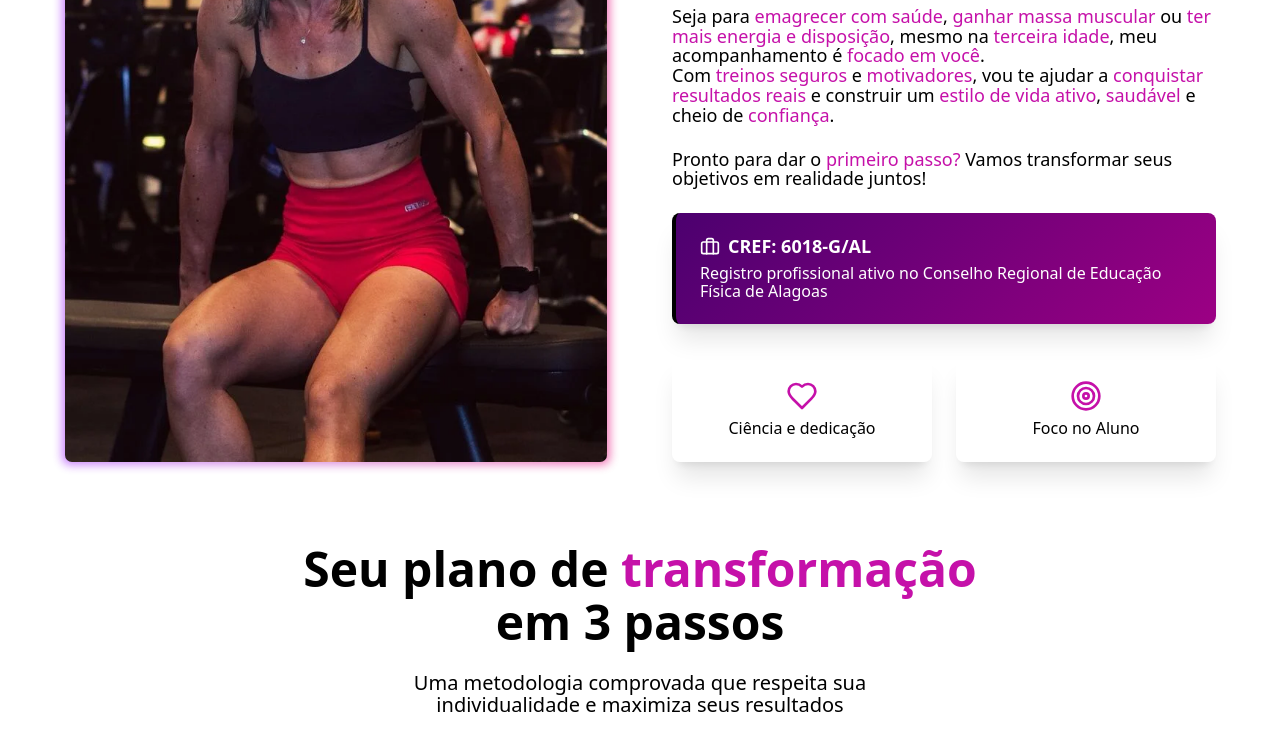
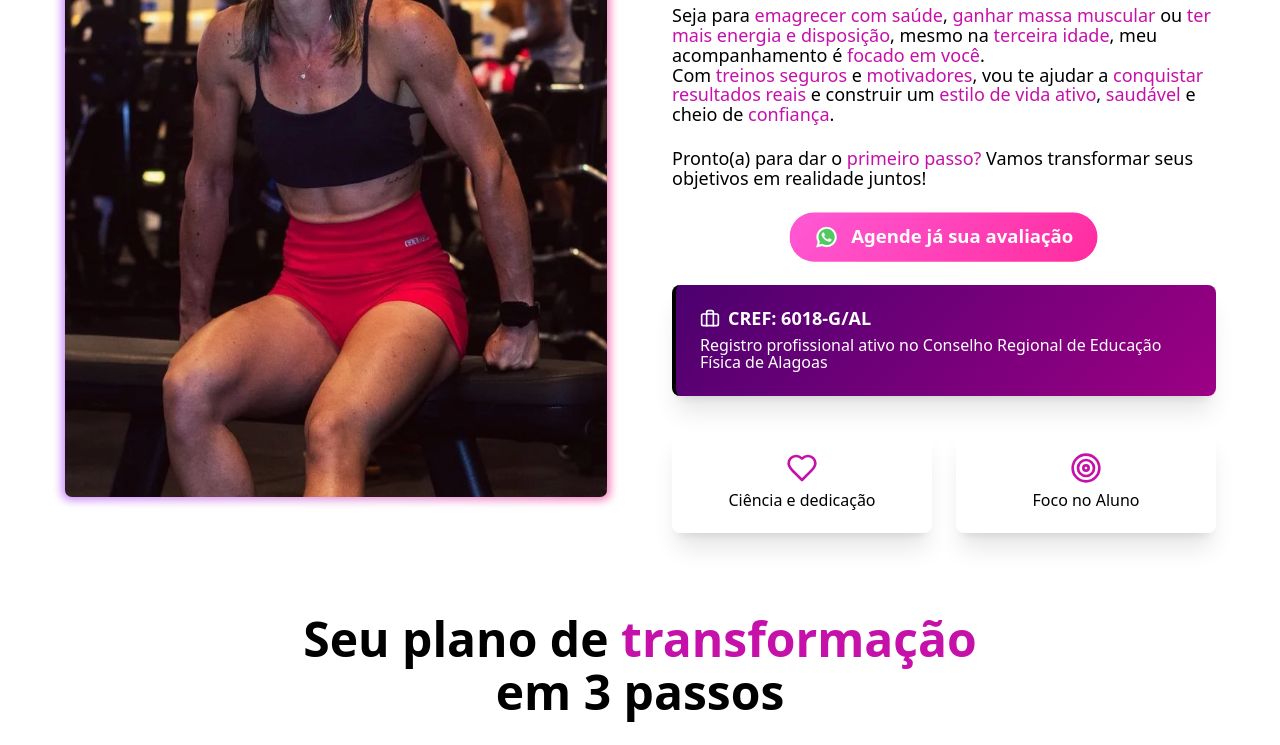
Before and after one commit to henr1queal/landing-page-edf, a website: page index.html in a window 1280 px wide. Shown: the part 1637-2382 px from the top of the page. Drawn offline with Linux system fonts and the light colour scheme.

Commit message:
fix: correção na duplicata de frases no header, último cta com texto menor

```diff
--- a/index.html
+++ b/index.html
@@ -108,9 +108,9 @@
               Kelly Christiane
             </h1>
             <h2 class="text-shadow-lg text-2xl md:text-4xl xxl:text-6xl font-semibold mt-0 text-gray-200">
-            <h2 class="text-shadow-lg text-2xl md:text-4xl xxl:text-6xl font-semibold mt-0 text-gray-200">
-              Personal Trainer em <strong style="color: #ee21cd;">Maceió</strong>
-            </h2>
+              <h2 class="text-shadow-lg text-2xl md:text-4xl xxl:text-6xl font-semibold mt-0 text-gray-200">
+                Personal Trainer em <strong style="color: #ee21cd;">Maceió</strong>
+              </h2>
           </div>
 
           <p class="max-w-xl mx-auto lg:mx-0 mt-6 text-shadow-lg lg:text-shadow-sm text-lg text-white lg:text-2xl">
@@ -119,18 +119,11 @@
           <p class="max-w-xl mx-auto lg:mx-0 mt-4 text-shadow-lg lg:text-shadow-sm text-lg text-white lg:text-2xl">
             Com um acompanhamento personalizado, eu te ajudo a transformar seus objetivos em conquistas reais,
             respeitando seu ritmo e suas necessidades.
-          <p class="max-w-xl mx-auto lg:mx-0 mt-6 text-shadow-lg lg:text-shadow-sm text-lg text-white lg:text-2xl">
-            Cansado(a) de treinar sem ver resultados ou de se sentir perdido na academia?
-          </p>
-          <p class="max-w-xl mx-auto lg:mx-0 mt-4 text-shadow-lg lg:text-shadow-sm text-lg text-white lg:text-2xl">
-            Com um acompanhamento personalizado, eu te ajudo a transformar seus objetivos em conquistas reais,
-            respeitando seu ritmo e suas necessidades.
-          </p>
 
           <div class="mt-10" style="animation-delay: 600ms;">
             <a href="https://wa.me/5582987316128?text=Ol%C3%A1%20Kelly!%20Gostaria%20de%20entender%20melhor%20como%20funciona%20sua%20consultoria."
               target="_blank"
-              class="whatsapp-button text-white hover:scale-105 transform transition-transform duration-300 shadow-lg hover:shadow-custom-purple/40 font-bold rounded-full px-8 py-4 inline-flex items-center justify-center gap-3 text-lg">
+              class="whatsapp-button text-white hover:scale-105 transform transition-all duration-300 shadow-lift animate-pulse-soft shadow-lg hover:shadow-custom-purple/40 font-bold rounded-full px-8 py-4 inline-flex items-center justify-center gap-3 text-lg">
               <svg xmlns="http://www.w3.org/2000/svg" x="0px" y="0px" width="24" height="24" viewBox="0 0 48 48">
                 <path fill="#fff"
                   d="M4.868,43.303l2.694-9.835C5.9,30.59,5.026,27.324,5.027,23.979C5.032,13.514,13.548,5,24.014,5c5.079,0.002,9.845,1.979,13.43,5.566c3.584,3.588,5.558,8.356,5.556,13.428c-0.004,10.465-8.522,18.98-18.986,18.98c-0.001,0,0,0,0,0h-0.008c-3.177-0.001-6.3-0.798-9.073-2.311L4.868,43.303z">
@@ -258,7 +251,7 @@
           <div class="flex justify-center animate-on-scroll" style="grid-column: 1 / -1;">
             <a href="https://wa.me/5582987316128?text=Ol%C3%A1%20Kelly!%20Gostaria%20de%20entender%20melhor%20como%20funciona%20sua%20consultoria."
               target="_blank"
-              class="whatsapp-button text-white hover:scale-105 transform transition-transform duration-300 shadow-lg hover:shadow-custom-purple/40 font-bold rounded-full px-8 py-4 flex items-center justify-center gap-3 text-lg w-fit">
+              class="whatsapp-button text-white hover:scale-105 transform transition-all duration-300 shadow-lift animate-pulse-soft shadow-lg hover:shadow-custom-purple/40 font-bold rounded-full px-8 py-4 flex items-center justify-center gap-3 text-lg w-fit">
               <svg xmlns="http://www.w3.org/2000/svg" x="0px" y="0px" width="24" height="24" viewBox="0 0 48 48">
                 <path fill="#fff"
                   d="M4.868,43.303l2.694-9.835C5.9,30.59,5.026,27.324,5.027,23.979C5.032,13.514,13.548,5,24.014,5c5.079,0.002,9.845,1.979,13.43,5.566c3.584,3.588,5.558,8.356,5.556,13.428c-0.004,10.465-8.522,18.98-18.986,18.98c-0.001,0,0,0,0,0h-0.008c-3.177-0.001-6.3-0.798-9.073-2.311L4.868,43.303z">
@@ -326,11 +319,36 @@
                     class="text-custom-purple font-medium ">confiança</strong>.
                 </p>
 
-                <p>Pronto para dar o <strong class="text-custom-purple font-medium">primeiro passo?</strong> Vamos
+                <p>Pronto(a) para dar o <strong class="text-custom-purple font-medium">primeiro passo?</strong> Vamos
                   transformar seus objetivos em realidade
                   juntos!</p>
+                <div>
+                  <a href="https://wa.me/5582987316128?text=Ol%C3%A1%20Kelly!%20Gostaria%20de%20entender%20melhor%20como%20funciona%20sua%20consultoria."
+                    target="_blank"
+                    class="whatsapp-button text-white hover:scale-105 transform transition-all duration-300 shadow-lift animate-pulse-soft shadow-lg hover:shadow-custom-purple/40 font-bold rounded-full px-8 py-4 flex items-center justify-center gap-3 text-lg mx-auto"
+                    style="width: fit-content;">
+                    <svg xmlns="http://www.w3.org/2000/svg" x="0px" y="0px" width="24" height="24" viewBox="0 0 48 48">
+                      <path fill="#fff"
+                        d="M4.868,43.303l2.694-9.835C5.9,30.59,5.026,27.324,5.027,23.979C5.032,13.514,13.548,5,24.014,5c5.079,0.002,9.845,1.979,13.43,5.566c3.584,3.588,5.558,8.356,5.556,13.428c-0.004,10.465-8.522,18.98-18.986,18.98c-0.001,0,0,0,0,0h-0.008c-3.177-0.001-6.3-0.798-9.073-2.311L4.868,43.303z">
+                      </path>
+                      <path fill="#fff"
+                        d="M4.868,43.803c-0.132,0-0.26-0.052-0.355-0.148c-0.125-0.127-0.174-0.312-0.127-0.483l2.639-9.636c-1.636-2.906-2.499-6.206-2.497-9.556C4.532,13.238,13.273,4.5,24.014,4.5c5.21,0.002,10.105,2.031,13.784,5.713c3.679,3.683,5.704,8.577,5.702,13.781c-0.004,10.741-8.746,19.48-19.486,19.48c-3.189-0.001-6.344-0.788-9.144-2.277l-9.875,2.589C4.953,43.798,4.911,43.803,4.868,43.803z">
+                      </path>
+                      <path fill="#cfd8dc"
+                        d="M24.014,5c5.079,0.002,9.845,1.979,13.43,5.566c3.584,3.588,5.558,8.356,5.556,13.428c-0.004,10.465-8.522,18.98-18.986,18.98h-0.008c-3.177-0.001-6.3-0.798-9.073-2.311L4.868,43.303l2.694-9.835C5.9,30.59,5.026,27.324,5.027,23.979C5.032,13.514,13.548,5,24.014,5 M24.014,42.974C24.014,42.974,24.014,42.974,24.014,42.974C24.014,42.974,24.014,42.974,24.014,42.974 M24.014,42.974C24.014,42.974,24.014,42.974,24.014,42.974C24.014,42.974,24.014,42.974,24.014,42.974 M24.014,4C24.014,4,24.014,4,24.014,4C12.998,4,4.032,12.962,4.027,23.979c-0.001,3.367,0.849,6.685,2.461,9.622l-2.585,9.439c-0.094,0.345,0.002,0.713,0.254,0.967c0.19,0.192,0.447,0.297,0.711,0.297c0.085,0,0.17-0.011,0.254-0.033l9.687-2.54c2.828,1.468,5.998,2.243,9.197,2.244c11.024,0,19.99-8.963,19.995-19.98c0.002-5.339-2.075-10.359-5.848-14.135C34.378,6.083,29.357,4.002,24.014,4L24.014,4z">
+                      </path>
+                      <path fill="#40c351"
+                        d="M35.176,12.832c-2.98-2.982-6.941-4.625-11.157-4.626c-8.704,0-15.783,7.076-15.787,15.774c-0.001,2.981,0.833,5.883,2.413,8.396l0.376,0.597l-1.595,5.821l5.973-1.566l0.577,0.342c2.422,1.438,5.2,2.198,8.032,2.199h0.006c8.698,0,15.777-7.077,15.78-15.776C39.795,19.778,38.156,15.814,35.176,12.832z">
+                      </path>
+                      <path fill="#fff" fill-rule="evenodd"
+                        d="M19.268,16.045c-0.355-0.79-0.729-0.806-1.068-0.82c-0.277-0.012-0.593-0.011-0.909-0.011c-0.316,0-0.83,0.119-1.265,0.594c-0.435,0.475-1.661,1.622-1.661,3.956c0,2.334,1.7,4.59,1.937,4.906c0.237,0.316,3.282,5.259,8.104,7.161c4.007,1.58,4.823,1.266,5.693,1.187c0.87-0.079,2.807-1.147,3.202-2.255c0.395-1.108,0.395-2.057,0.277-2.255c-0.119-0.198-0.435-0.316-0.909-0.554s-2.807-1.385-3.242-1.543c-0.435-0.158-0.751-0.237-1.068,0.238c-0.316,0.474-1.225,1.543-1.502,1.859c-0.277,0.317-0.554,0.357-1.028,0.119c-0.474-0.238-2.002-0.738-3.815-2.354c-1.41-1.257-2.362-2.81-2.639-3.285c-0.277-0.474-0.03-0.731,0.208-0.968c0.213-0.213,0.474-0.554,0.712-0.831c0.237-0.277,0.316-0.475,0.474-0.791c0.158-0.317,0.079-0.594-0.04-0.831C20.612,19.329,19.69,16.983,19.268,16.045z"
+                        clip-rule="evenodd"></path>
+                    </svg>
+                    <span>Agende já sua avaliação</span>
+                  </a>
+                </div>
                 <div
-                  class="text-white p-6 rounded-lg border-l-4 border-black shadow-xl bg-gradient-hero animate-on-scroll">
+                  class="text-white p-6 rounded-lg border-l-4 border-black shadow-xl bg-gradient-hero animate-on-scroll mt-10 lg:mt-0">
                   <p class="font-semibold flex items-center justify-center md:justify-start">
                     <svg xmlns="http://www.w3.org/2000/svg" width="20" height="20" viewBox="0 0 24 24" fill="none"
                       stroke="currentColor" stroke-width="2" stroke-linecap="round" stroke-linejoin="round"
@@ -384,7 +402,8 @@
           </div>
         </div>
         <div class="grid md:grid-cols-3 gap-8 max-w-6xl mx-auto items-stretch">
-          <div class="relative group animate-on-scroll hover:shadow-glow transition-all duration-300 hover:scale-105 h-full flex flex-col">
+          <div
+            class="relative group animate-on-scroll hover:shadow-glow transition-all duration-300 hover:scale-105 h-full flex flex-col">
             <div
               class="absolute -top-4 w-8 h-8 bg-custom-purple text-white rounded-4xl flex items-center justify-center font-bold text-xl shadow-lift group-hover:shadow-glow transition-all duration-300 z-9"
               style="left: 50%; transform: translateX(-50%);">1
@@ -414,7 +433,8 @@
               </div>
             </div>
           </div>
-          <div class="relative group animate-on-scroll hover:shadow-glow transition-all duration-300 hover:scale-105 h-full flex flex-col">
+          <div
+            class="relative group animate-on-scroll hover:shadow-glow transition-all duration-300 hover:scale-105 h-full flex flex-col">
             <div
               class="absolute -top-4 w-8 h-8 bg-custom-purple text-white rounded-4xl flex items-center justify-center font-bold text-xl shadow-lift group-hover:shadow-glow transition-all duration-300 z-9"
               style="left: 50%; transform: translateX(-50%);">2
@@ -444,7 +464,8 @@
               </div>
             </div>
           </div>
-          <div class="relative group animate-on-scroll hover:shadow-glow transition-all duration-300 hover:scale-105 h-full flex flex-col">
+          <div
+            class="relative group animate-on-scroll hover:shadow-glow transition-all duration-300 hover:scale-105 h-full flex flex-col">
             <div
               class="absolute -top-4 w-8 h-8 bg-custom-purple text-white rounded-4xl flex items-center justify-center font-bold text-xl shadow-lift group-hover:shadow-glow transition-all duration-300 z-9"
               style="left: 50%; transform: translateX(-50%);">3
@@ -992,7 +1013,7 @@
               versão te espera!</p>
             <a href="https://wa.me/5582987316128?text=Ol%C3%A1%20Kelly!%20Gostaria%20de%20entender%20melhor%20como%20funciona%20sua%20consultoria."
               target="_blank"
-              class="whatsapp-button w-full max-w-md mx-auto text-base md:text-xl px-6 md:px-12 py-4 md:py-6 h-auto bg-purple-900 rounded-4xl inline-flex items-center justify-center gap-2 hover:scale-105 transform transition-all duration-300 shadow-lift animate-pulse-soft">
+              class="whatsapp-button w-full max-w-md mx-auto text-base text-lg md:text-xl px-6 md:px-12 py-4 md:py-6 h-auto bg-purple-900 rounded-4xl inline-flex items-center justify-center gap-2 hover:scale-105 transform transition-all duration-300 shadow-lift animate-pulse-soft">
               <svg xmlns="http://www.w3.org/2000/svg" x="0px" y="0px" width="24" height="24" viewBox="0 0 48 48">
                 <path fill="#fff"
                   d="M4.868,43.303l2.694-9.835C5.9,30.59,5.026,27.324,5.027,23.979C5.032,13.514,13.548,5,24.014,5c5.079,0.002,9.845,1.979,13.43,5.566c3.584,3.588,5.558,8.356,5.556,13.428c-0.004,10.465-8.522,18.98-18.986,18.98c-0.001,0,0,0,0,0h-0.008c-3.177-0.001-6.3-0.798-9.073-2.311L4.868,43.303z">
@@ -1010,7 +1031,7 @@
                   d="M19.268,16.045c-0.355-0.79-0.729-0.806-1.068-0.82c-0.277-0.012-0.593-0.011-0.909-0.011c-0.316,0-0.83,0.119-1.265,0.594c-0.435,0.475-1.661,1.622-1.661,3.956c0,2.334,1.7,4.59,1.937,4.906c0.237,0.316,3.282,5.259,8.104,7.161c4.007,1.58,4.823,1.266,5.693,1.187c0.87-0.079,2.807-1.147,3.202-2.255c0.395-1.108,0.395-2.057,0.277-2.255c-0.119-0.198-0.435-0.316-0.909-0.554s-2.807-1.385-3.242-1.543c-0.435-0.158-0.751-0.237-1.068,0.238c-0.316,0.474-1.225,1.543-1.502,1.859c-0.277,0.317-0.554,0.357-1.028,0.119c-0.474-0.238-2.002-0.738-3.815-2.354c-1.41-1.257-2.362-2.81-2.639-3.285c-0.277-0.474-0.03-0.731,0.208-0.968c0.213-0.213,0.474-0.554,0.712-0.831c0.237-0.277,0.316-0.475,0.474-0.791c0.158-0.317,0.079-0.594-0.04-0.831C20.612,19.329,19.69,16.983,19.268,16.045z"
                   clip-rule="evenodd"></path>
               </svg>
-              Fale comigo agora no WhatsApp!
+              Fale comigo no WhatsApp!
             </a>
           </div>
         </div>
```
